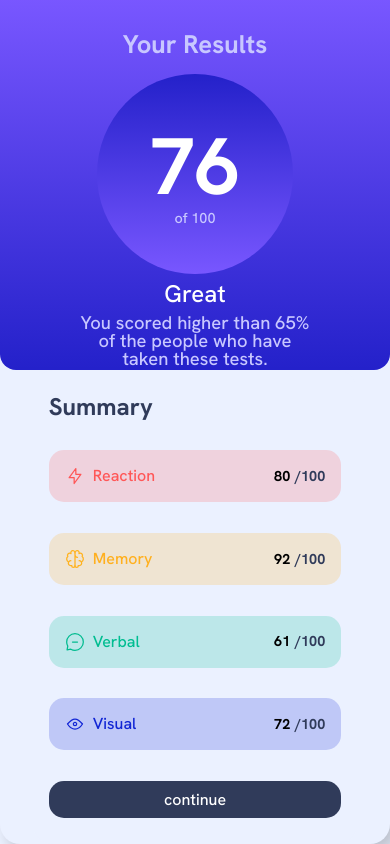
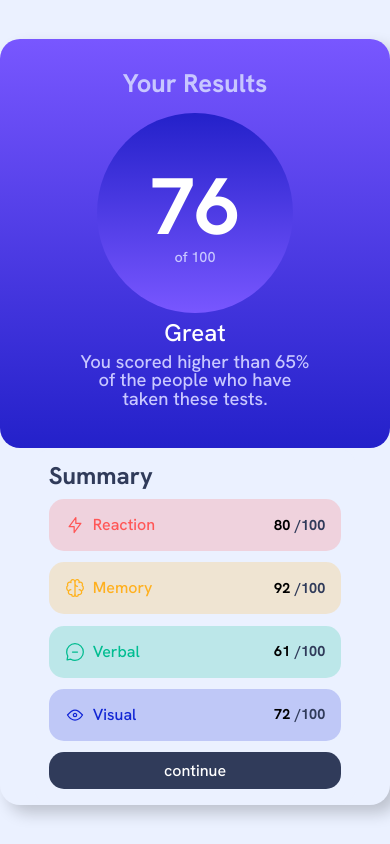
Before and after one commit to maviYoki/summary-component-frontmentor, a plain HTML site: page index.html in a window 390 px wide. Drawn offline with Linux system fonts and the light colour scheme.

Commit message:
styles: changes styles

```diff
--- a/styles/style.css
+++ b/styles/style.css
@@ -209,18 +209,19 @@ main {
    padding: 0.5rem;
 }
 
+.button :hover {
+}
+
 @media (max-width: 768px) {
    main {
       height: 100%;
    }
 
    .main-block {
-      display: flex;
       flex-direction: column;
       justify-content: center;
       align-items: center;
       width: 100%;
-      height: 100%;
    }
 
    .results {
@@ -228,7 +229,7 @@ main {
       height: calc(100% - var(--summary-height));
       padding: 1rem 0;
       gap: 0;
-      border-radius: 0 0 1rem 1rem;
+      border-radius: unset unset 1rem 1rem;
    }
 
    .results > h4 {
```
